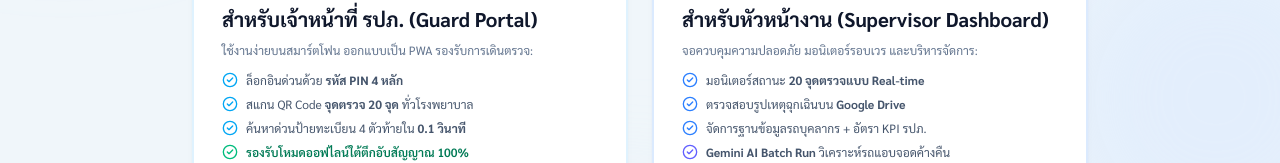
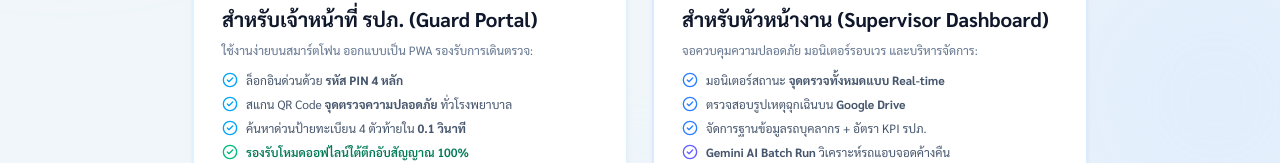
Before and after one commit to kritrattana1994-source/phon-hospital-security, a Next.js app: page / in a window 1280 px wide. Shown: the part 378-541 px from the top of the page. Built offline with nearby package versions, Linux system fonts and the light colour scheme.

Commit message:
fix: make checkpoint counts dynamic across guard dashboard and patrol page

```diff
--- a/src/app/guard/page.tsx
+++ b/src/app/guard/page.tsx
@@ -657,7 +657,7 @@ export default function GuardPage() {
           <div className="flex justify-between items-start">
             <div>
               <span className="text-xs font-semibold uppercase tracking-wider text-sky-600">ความคืบหน้ารอบเวร</span>
-              <h2 className="text-lg font-black text-slate-900 mt-0.5">เดินตรวจ 20 จุดตรวจความปลอดภัย</h2>
+              <h2 className="text-lg font-black text-slate-900 mt-0.5">เดินตรวจ {checkpoints.length} จุดตรวจความปลอดภัย</h2>
             </div>
             <div className="text-right">
               <span className="text-2xl font-black text-sky-600">{progressPercent}%</span>
@@ -710,7 +710,7 @@ export default function GuardPage() {
                 </div>
                 <div>
                   <div className="flex items-center gap-2">
-                    <h3 className="font-bold text-slate-900 text-base">โมดูล 1: เดินตรวจ 20 จุด</h3>
+                    <h3 className="font-bold text-slate-900 text-base">โมดูล 1: เดินตรวจ {checkpoints.length} จุด</h3>
                     <span className="text-[10px] bg-sky-100 text-sky-700 px-2 py-0.5 rounded-md font-semibold">
                       สแกน QR
                     </span>
--- a/src/app/page.tsx
+++ b/src/app/page.tsx
@@ -76,7 +76,7 @@ export default function Home() {
                   </li>
                   <li className="flex items-center gap-2">
                     <CheckCircle2 className="w-4 h-4 text-sky-500 shrink-0" />
-                    <span>สแกน QR Code <strong>จุดตรวจ 20 จุด</strong> ทั่วโรงพยาบาล</span>
+                    <span>สแกน QR Code <strong>จุดตรวจความปลอดภัย</strong> ทั่วโรงพยาบาล</span>
                   </li>
                   <li className="flex items-center gap-2">
                     <CheckCircle2 className="w-4 h-4 text-sky-500 shrink-0" />
@@ -123,7 +123,7 @@ export default function Home() {
                 <ul className="text-xs text-slate-600 mt-3 space-y-2">
                   <li className="flex items-center gap-2">
                     <CheckCircle2 className="w-4 h-4 text-blue-500 shrink-0" />
-                    <span>มอนิเตอร์สถานะ <strong>20 จุดตรวจแบบ Real-time</strong></span>
+                    <span>มอนิเตอร์สถานะ <strong>จุดตรวจทั้งหมดแบบ Real-time</strong></span>
                   </li>
                   <li className="flex items-center gap-2">
                     <CheckCircle2 className="w-4 h-4 text-blue-500 shrink-0" />
--- a/src/app/patrol/page.tsx
+++ b/src/app/patrol/page.tsx
@@ -235,7 +235,7 @@ export default function PatrolPage() {
           >
             <ArrowLeft className="w-5 h-5" />
           </Link>
-          <HospitalBrand badgeText="จุดตรวจ 20 จุด" />
+          <HospitalBrand badgeText={`จุดตรวจ ${checkpoints.length} จุด`} />
           <span className="px-2.5 py-1 rounded-full bg-sky-100 text-sky-800 text-xs font-bold font-mono border border-sky-200">
             {completedIds.size}/{checkpoints.length}
           </span>
```
